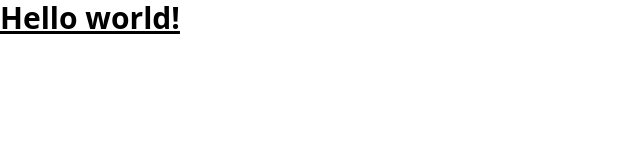
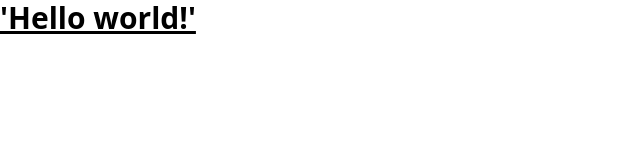
Before and after one commit to chenteiklim/setUpCli, a website: page src/index.html in a window 1280 px wide. Shown: the whole page, without its empty margins (0-640 px from the left). Drawn offline with Linux system fonts and the light colour scheme.

Commit message:
Update index.html

```diff
--- a/src/index.html
+++ b/src/index.html
@@ -9,7 +9,7 @@
 </head>
 <body>
   <h1 class="text-3xl font-bold underline">
-    Hello world!
+    'Hello world!'
   </h1>
 </body>
 </html>
```
